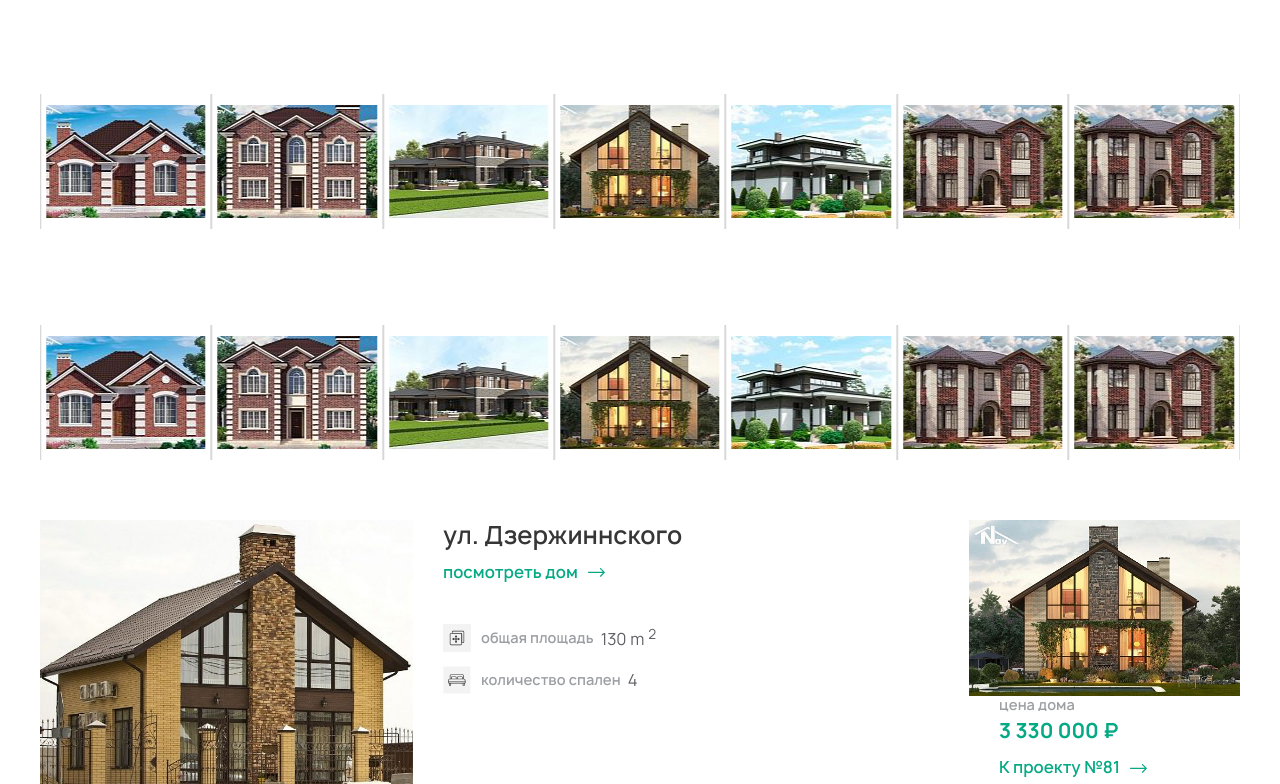
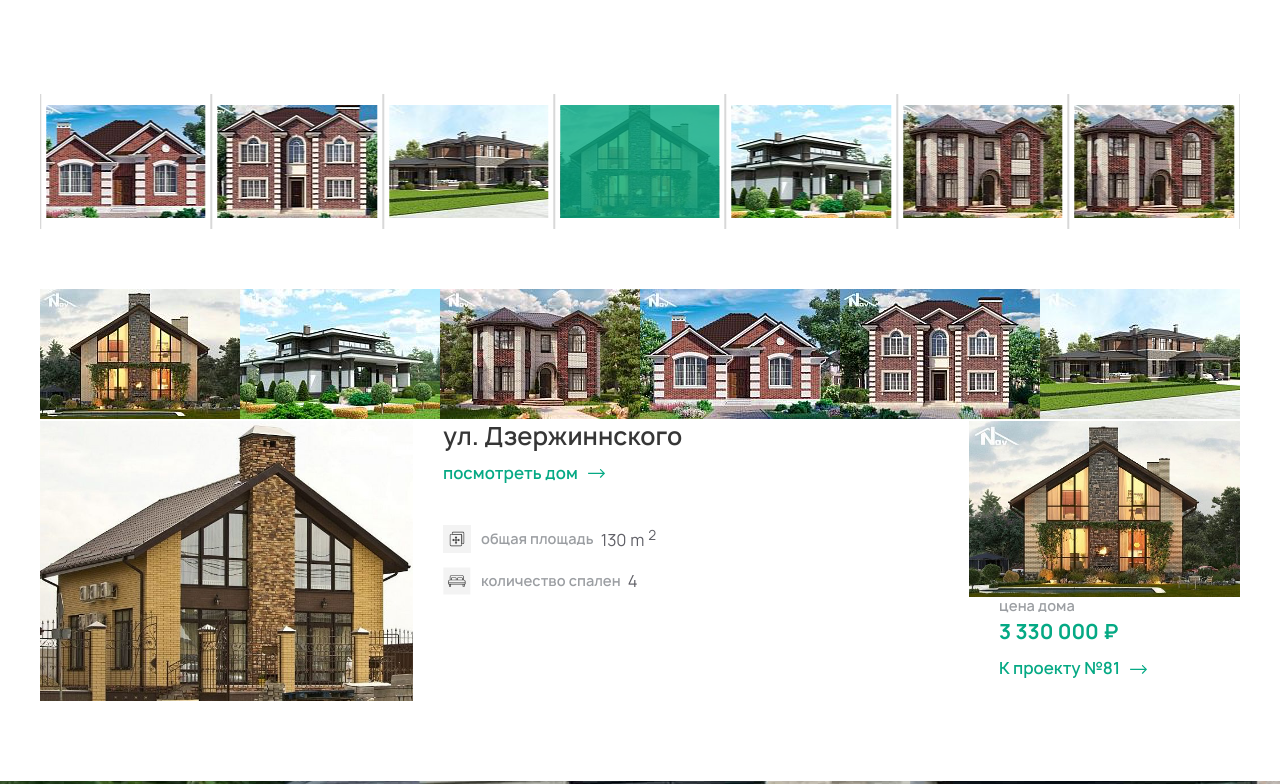
Before and after one commit to artykovdaniyar/novation, a React (Create React App) app: page / in a window 1280 px wide. Shown: the part 896-1680 px from the top of the page. Built offline with nearby package versions, Linux system fonts and the light colour scheme.

Commit message:
test Safari

```diff
--- a/src/Pages/Home/CompletedProjects.jsx
+++ b/src/Pages/Home/CompletedProjects.jsx
@@ -331,7 +331,7 @@ const CompletedProjects = () => {
 					<SwiperSlide tag="button" onClick={() => selectTabHandler(1)}>
 						<div className="tabs_btn">
 							<img src={projectTab1Img} alt="tab img" className="tabs_img" />
-							{/* <div className="tabs_img-wrapper"></div> */}
+							<div className="tabs_img-wrapper"></div>
 						</div>
 					</SwiperSlide>
 					<SwiperSlide tag="button" onClick={() => selectTabHandler(2)}>
@@ -371,67 +371,12 @@ const CompletedProjects = () => {
 						</div>
 					</SwiperSlide>
 				</Swiper>
-				<Swiper
-					speed={500}
-					slideToClickedSlide={true}
-					centeredSlides={true}
-					loop={true}
-					slidesPerView={7}
-					breakpoints={{
-						0: {
-							slidesPerView: 3,
-						},
-						767: {
-							slidesPerView: 5,
-						},
-						1023: {
-							slidesPerView: 7,
-						},
-					}}
-				>
-					<SwiperSlide tag="button" onClick={() => selectTabHandler(1)}>
-						<div className="tabs_btn">
-							<img src={projectTab1Img} alt="tab img" className="tabs_img" />
-							{/* <div className="tabs_img-wrapper"></div> */}
-						</div>
-					</SwiperSlide>
-					<SwiperSlide tag="button" onClick={() => selectTabHandler(2)}>
-						<div className="tabs_btn">
-							<img src={projectTab2Img} alt="tab img" className="tabs_img" />
-							<div className="tabs_img-wrapper"></div>
-						</div>
-					</SwiperSlide>
-					<SwiperSlide tag="button" onClick={() => selectTabHandler(3)}>
-						<div className="tabs_btn">
-							<img src={projectTab3Img} alt="tab img" className="tabs_img" />
-							<div className="tabs_img-wrapper"></div>
-						</div>
-					</SwiperSlide>
-					<SwiperSlide tag="button" onClick={() => selectTabHandler(4)}>
-						<div className="tabs_btn">
-							<img src={projectTab3Img} alt="tab img" className="tabs_img" />
-							<div className="tabs_img-wrapper"></div>
-						</div>
-					</SwiperSlide>
-					<SwiperSlide tag="button" onClick={() => selectTabHandler(5)}>
-						<div className="tabs_btn">
-							<img src={projectTab5Img} alt="tab img" className="tabs_img" />
-							<div className="tabs_img-wrapper"></div>
-						</div>
-					</SwiperSlide>
-					<SwiperSlide tag="button" onClick={() => selectTabHandler(6)}>
-						<div className="tabs_btn">
-							<img src={projectTab6Img} alt="tab img" className="tabs_img" />
-							<div className="tabs_img-wrapper"></div>
-						</div>
-					</SwiperSlide>
-					<SwiperSlide tag="button" onClick={() => selectTabHandler(7)}>
-						<div className="tabs_btn">
-							<img src={projectTab7Img} alt="tab img" className="tabs_img" />
-							<div className="tabs_img-wrapper"></div>
-						</div>
-					</SwiperSlide>
-				</Swiper>
+				<img src={projectTab1Img} alt="12345" />
+				<img src={projectTab2Img} alt="12345" />
+				<img src={projectTab3Img} alt="12345" />
+				<img src={projectTab5Img} alt="12345" />
+				<img src={projectTab6Img} alt="12345" />
+				<img src={projectTab7Img} alt="12345" />
 				<ul className="tab-content__list">
 					<li className={`tab-content__item ${activeTabIndex === 1 ? "active" : ""}`}>
 						<Fade triggerOnce className="tab-content__wrapper">
```
